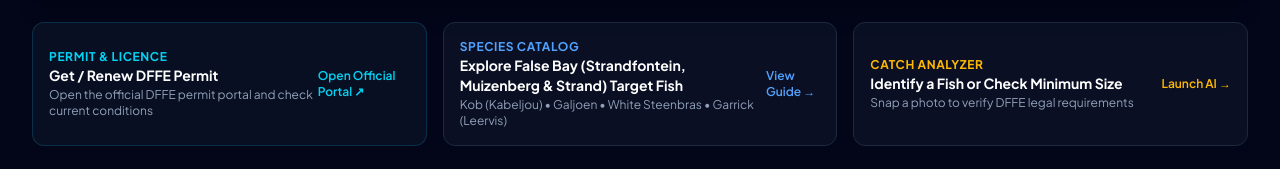
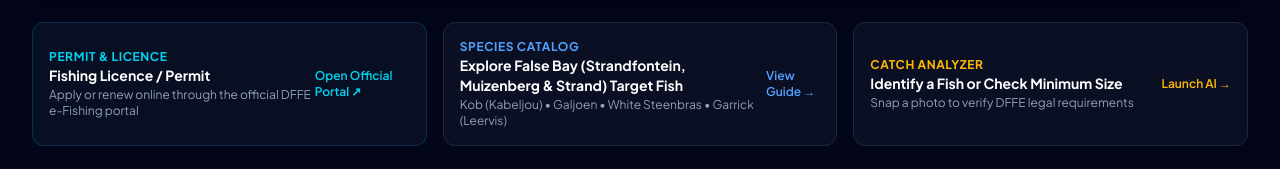
Before and after one commit to syedzayn296-ops/Fishing---logbook, a React (Vite) app: page / in a window 1280 px wide. Shown: the part 1798-1967 px from the top of the page. Built offline with nearby package versions, Linux system fonts and the light colour scheme; no server answers.

Commit message:
Clarify fishing permit card wording

```diff
--- a/src/App.tsx
+++ b/src/App.tsx
@@ -109,7 +109,7 @@ export default function App() {
             <FishingPlanner location={selectedLocation} selectedDate={selectedDate} extrema={tideData.extrema} solunarPeriods={solunarPeriods} moonInfo={moonInfo} weather={weather} catches={catches} />
             <div className="grid grid-cols-1 sm:grid-cols-2 lg:grid-cols-3 gap-4">
               <a href="https://www.fishing.dffe.gov.za/" target="_blank" rel="noreferrer" className="bg-slate-900/60 border border-cyan-500/20 hover:border-cyan-500/50 p-4 rounded-xl cursor-pointer transition flex items-center justify-between group">
-                <div><span className="text-xs uppercase font-bold text-cyan-400 block tracking-wider">Permit & Licence</span><h4 className="text-sm font-bold text-white group-hover:text-cyan-300 transition">Get / Renew DFFE Permit</h4><p className="text-xs text-slate-400 mt-0.5">Open the official DFFE permit portal and check current conditions</p></div>
+                <div><span className="text-xs uppercase font-bold text-cyan-400 block tracking-wider">Permit & Licence</span><h4 className="text-sm font-bold text-white group-hover:text-cyan-300 transition">Fishing Licence / Permit</h4><p className="text-xs text-slate-400 mt-0.5">Apply or renew online through the official DFFE e-Fishing portal</p></div>
                 <span className="text-xs text-cyan-400 font-semibold group-hover:translate-x-1 transition">Open Official Portal ↗</span>
               </a>
               <div onClick={() => setActiveTab('species')} className="bg-slate-900/60 border border-slate-800 hover:border-blue-500/50 p-4 rounded-xl cursor-pointer transition flex items-center justify-between group">
```
